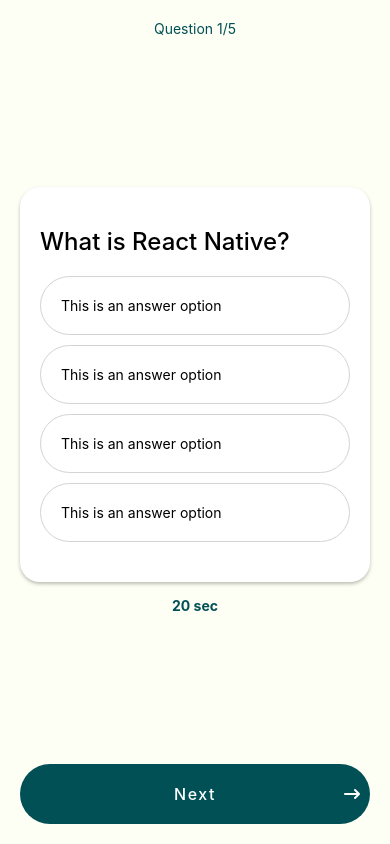
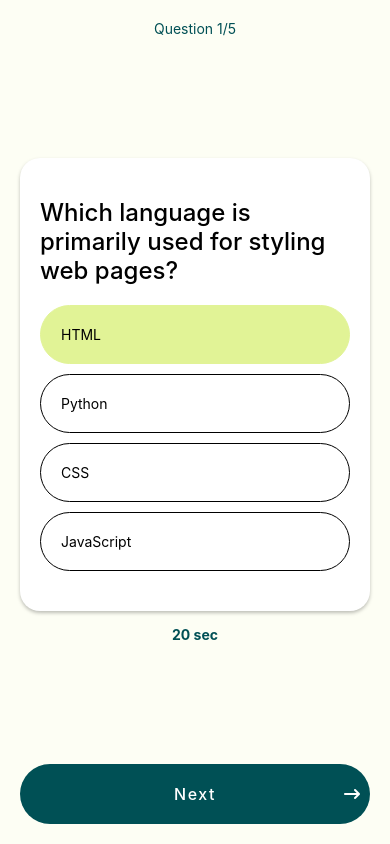
Before and after one commit to myatthiri98/quiz, a React Native app: screen / in a window 390 px wide. Built offline with nearby package versions, Linux system fonts and the light colour scheme.

Commit message:
feat: data management

```diff
--- a/src/app/QuizScreen.tsx
+++ b/src/app/QuizScreen.tsx
@@ -1,6 +1,16 @@
-import { View, Text, StyleSheet, SafeAreaView, Button, Pressable } from "react-native";
-import QuestionCard from "../components/QuesitionCard";
-import { FontAwesome6 } from "@expo/vector-icons";
+import {
+  View,
+  Text,
+  StyleSheet,
+  SafeAreaView,
+  Button,
+  Pressable,
+} from "react-native"
+import QuestionCard from "../components/QuesitionCard"
+import { FontAwesome6 } from "@expo/vector-icons"
+import questions from "../questions"
+
+const question = questions[1]
 
 export default function QuizScreen() {
   return (
@@ -10,24 +20,25 @@
           <Text style={styles.title}>Question 1/5</Text>
         </View>
         <View>
-          <QuestionCard />
+          <QuestionCard question={question} />
           <Text style={styles.time}>20 sec</Text>
         </View>
-        <Pressable onPress={()=>console.warn('Pressed')
-        }
-        onLongPress={()=> console.warn('Long Press')}
-        style={styles.button}>
+        <Pressable
+          onPress={() => console.warn("Pressed")}
+          onLongPress={() => console.warn("Long Press")}
+          style={styles.button}
+        >
           <Text style={styles.buttonText}>Next</Text>
           <FontAwesome6
-          name='arrow-right-long'
-          size={16}
-          color="white"
-          style={styles.buttonIcon}
+            name="arrow-right-long"
+            size={16}
+            color="white"
+            style={styles.buttonIcon}
           />
         </Pressable>
       </View>
     </SafeAreaView>
-  );
+  )
 }
 
 const styles = StyleSheet.create({
@@ -54,17 +65,17 @@
     backgroundColor: "#005055",
     padding: 20,
     borderRadius: 100,
-    alignItems: 'center',
-    justifyContent: 'center'
+    alignItems: "center",
+    justifyContent: "center",
   },
   buttonText: {
-    color: 'white',
-    fontWeight: '500',
+    color: "white",
+    fontWeight: "500",
     fontSize: 16,
-    letterSpacing: 1.5
+    letterSpacing: 1.5,
   },
-  buttonIcon:{
-    position: 'absolute',
+  buttonIcon: {
+    position: "absolute",
     right: 10,
-  }
-});
+  },
+})
--- a/src/components/AnswerOption.tsx
+++ b/src/components/AnswerOption.tsx
@@ -1,17 +1,35 @@
-import { View, Text, StyleSheet } from "react-native";
+import { View, Text, StyleSheet, Pressable } from "react-native"
 
-export default function AnswerOption() {
+type AnswerOption = {
+  option: string
+  isSelected?: boolean
+  onPress: () => void
+}
+
+export default function AnswerOption({
+  option,
+  isSelected,
+  onPress,
+}: AnswerOption) {
   return (
-    <View style={styles.container}>
-      <Text>This is an answer option</Text>
-    </View>
-  );
+    <Pressable
+      onPress={onPress}
+      style={[
+        styles.container,
+        isSelected && {
+          backgroundColor: "#E1F396",
+          borderColor: "#E1F396",
+        },
+      ]}
+    >
+      <Text>{option}</Text>
+    </Pressable>
+  )
 }
 const styles = StyleSheet.create({
   container: {
     borderWidth: 1,
     padding: 20,
-    borderColor: "lightgray",
     borderRadius: 100,
   },
-});
+})
--- a/src/components/QuesitionCard.tsx
+++ b/src/components/QuesitionCard.tsx
@@ -1,18 +1,33 @@
-import { View, Text, StyleSheet } from "react-native";
-import AnswerOption from "./AnswerOption";
+import { View, Text, StyleSheet } from "react-native"
+import AnswerOption from "./AnswerOption"
+import { Question } from "./types"
 
-export default function QuestionCard() {
+type QuestionCard = {
+  question: Question
+}
+
+export default function QuestionCard({ question }: QuestionCard) {
+  const selectedOption = question.options[0]
+
+  const onOptionsSelected = (option: string) => {
+    console.warn("Selected: ", option)
+  }
+
   return (
     <View style={styles.questionCard}>
-      <Text style={styles.question}>What is React Native?</Text>
+      <Text style={styles.question}>{question.title}</Text>
       <View style={{ gap: 10 }}>
-        <AnswerOption />
-        <AnswerOption />
-        <AnswerOption />
-        <AnswerOption />
+        {question.options.map((option) => (
+          <AnswerOption
+            key={option}
+            option={option}
+            isSelected={option == selectedOption}
+            onPress={() => onOptionsSelected(option)}
+          />
+        ))}
       </View>
     </View>
-  );
+  )
 }
 
 const styles = StyleSheet.create({
@@ -36,4 +51,4 @@
     fontSize: 24,
     fontWeight: "500",
   },
-});
+})
--- /dev/null
+++ b/src/components/types.ts
@@ -0,0 +1,5 @@
+export type Question ={
+    title: string,
+    options: string[],
+    correctAnswer: string
+  }
--- /dev/null
+++ b/src/questions.ts
@@ -0,0 +1,42 @@
+export default [
+  {
+    title: "What does HTML stand for?",
+    options: [
+      "Hyper Text Markup Language",
+      "Highly Technical Markup Language",
+      "Hyperlinks and Text Markup Language",
+      "Hyper Tool Markup Language",
+    ],
+    correctAnswer: "Hyper Text Markup Language",
+  },
+  {
+    title: "Which language is primarily used for styling web pages?",
+    options: ["HTML", "Python", "CSS", "JavaScript"],
+    correctAnswer: "CSS",
+  },
+  {
+    title: "In programming, what is a 'bug'?",
+    options: [
+      "A feature that's not documented",
+      "An error in a program",
+      "A type of virus",
+      "An internet crawler",
+    ],
+    correctAnswer: "An error in a program",
+  },
+  {
+    title: "What is the purpose of a 'for loop' in programming?",
+    options: [
+      "To repeat a block of code a limited number of times",
+      "To style a webpage",
+      "To declare variables",
+      "To create a new function",
+    ],
+    correctAnswer: "To repeat a block of code a limited number of times",
+  },
+  {
+    title: "Which symbol is used to denote an ID selector in CSS?",
+    options: ["#", ".", "!", "@"],
+    correctAnswer: "#",
+  },
+]
```
